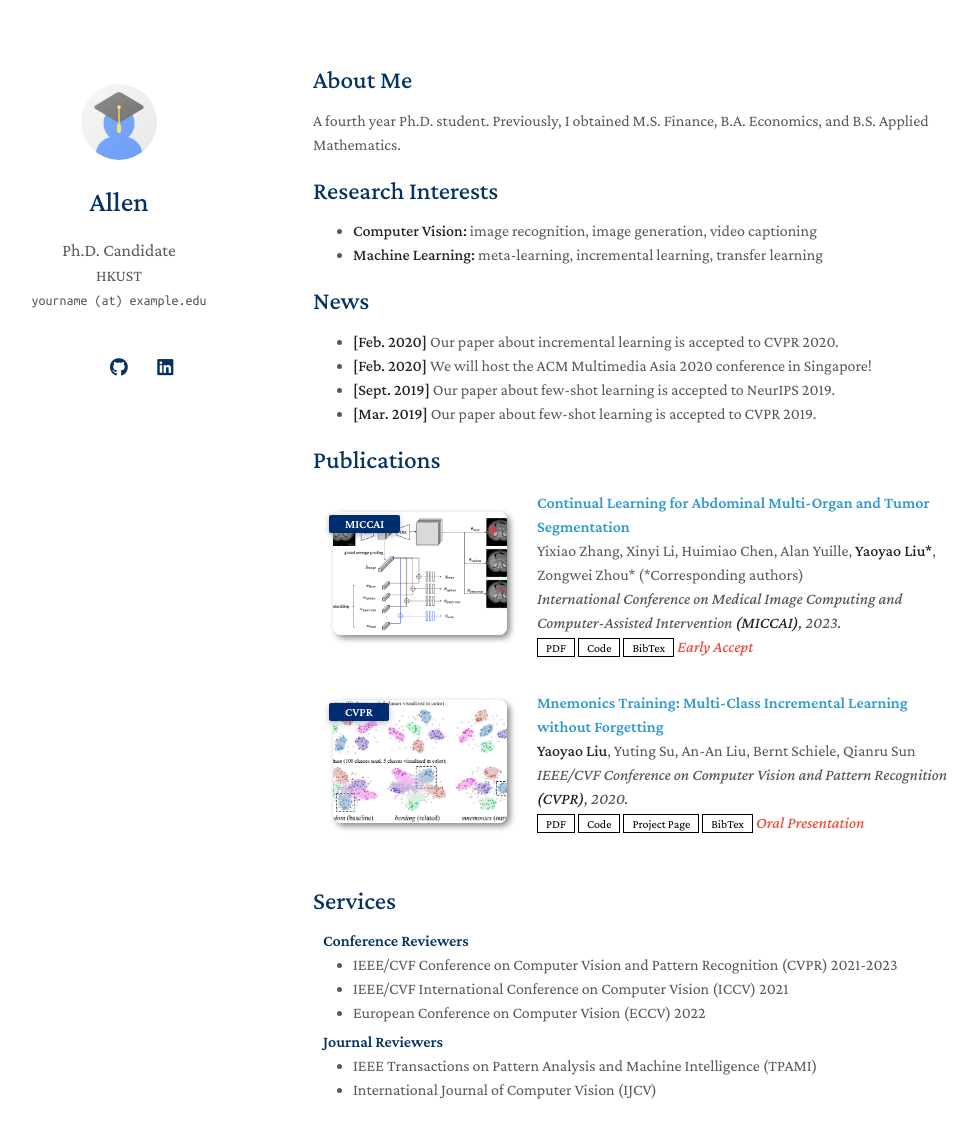
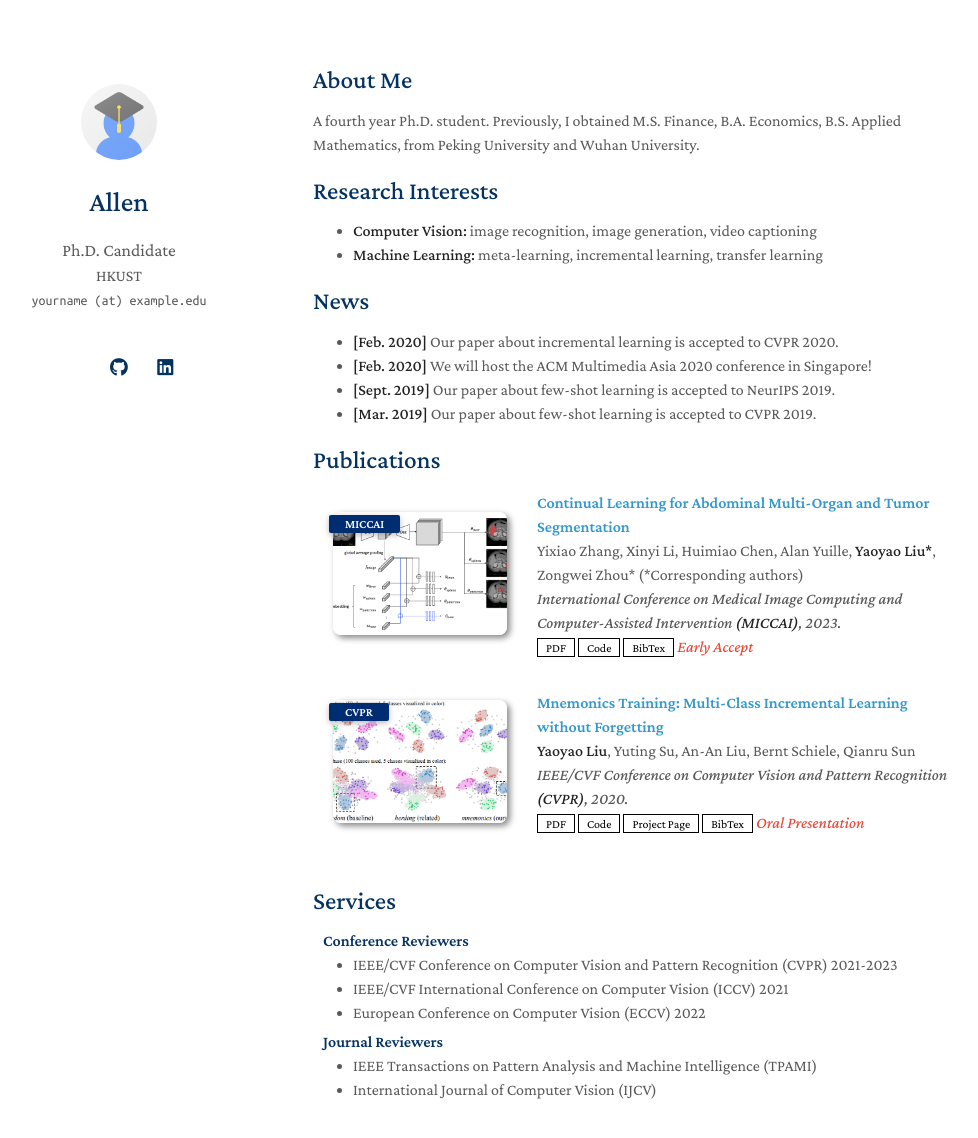
Before and after one commit to allenh16/allenh16.github.io, a Jekyll site: the page built from index.md, in a window 1280 px wide and 1196 px high. Shown: the top 1138 px of the window, without its empty margins (157-1135 px from the left). Built offline with Jekyll 4.4.1, drawn with Linux system fonts in a browser that asks for light colours; a style sheet for code colours, icons or effects is not loaded; our own code applies the rules of GitHub Pages for plain Markdown files.

Commit message:
Update index.md

```diff
--- a/index.md
+++ b/index.md
@@ -4,7 +4,7 @@ layout: homepage
 
 ## About Me
 
-A fourth year Ph.D. student. Previously, I obtained M.S. Finance, B.A. Economics, and B.S. Applied Mathematics.
+A fourth year Ph.D. student. Previously, I obtained M.S. Finance, B.A. Economics, B.S. Applied Mathematics, from Peking University and Wuhan University.
 
 ## Research Interests
 
```
